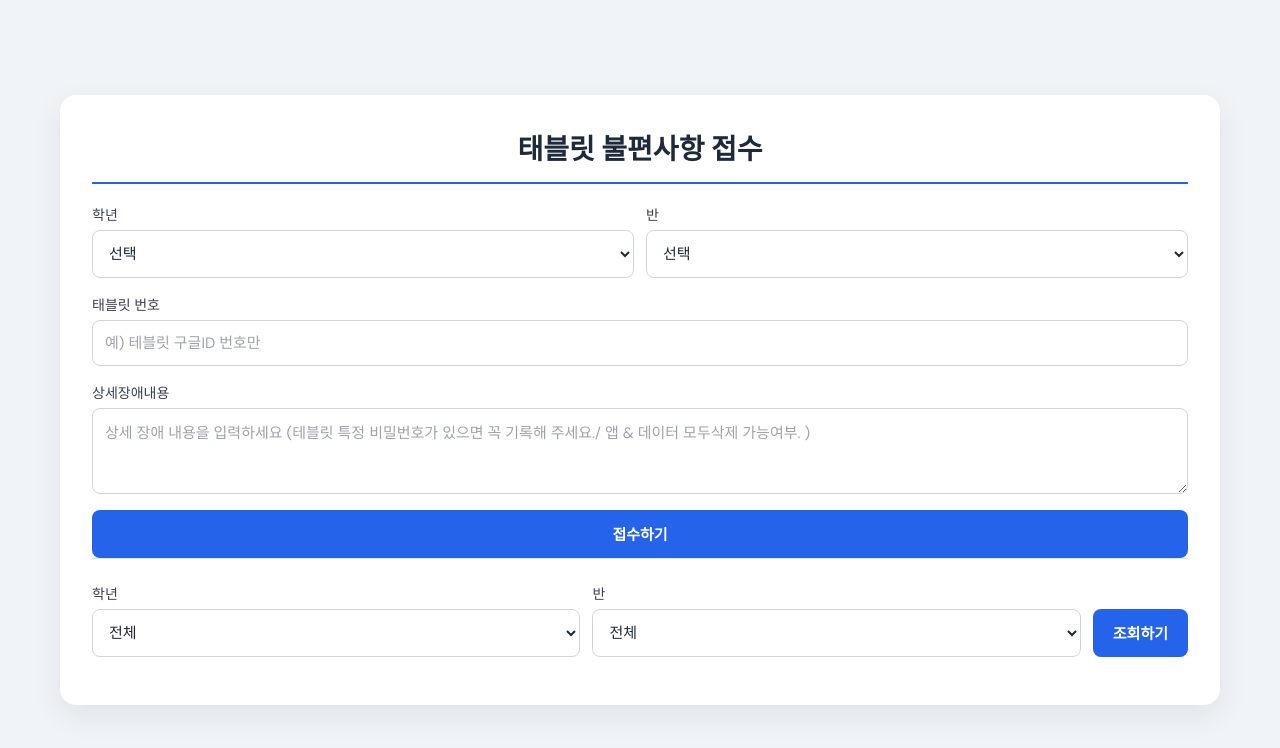
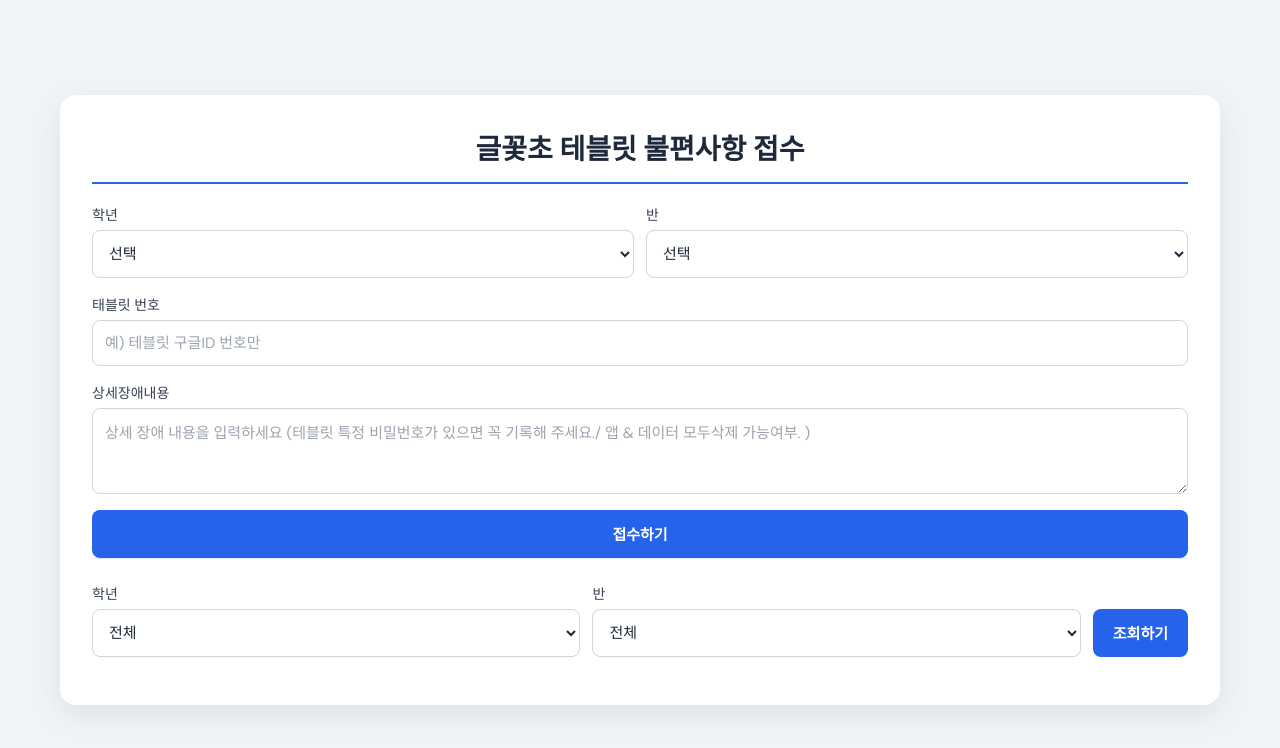
Before and after one commit to gohjgoanast002/TabletRepair, a plain HTML site: page index.html in a window 1280 px wide. Drawn offline with Linux system fonts and the light colour scheme.

Commit message:
Update index.html

```diff
--- a/index.html
+++ b/index.html
@@ -11,7 +11,7 @@
 <body>
   <main class="page">
     <div class="card">
-      <h1 class="title">태블릿 불편사항 접수</h1>
+      <h1 class="title">글꽃초 테블릿 불편사항 접수</h1>
 
       <!-- 접수 폼 -->
       <form id="submit-form" class="form" novalidate>
```
